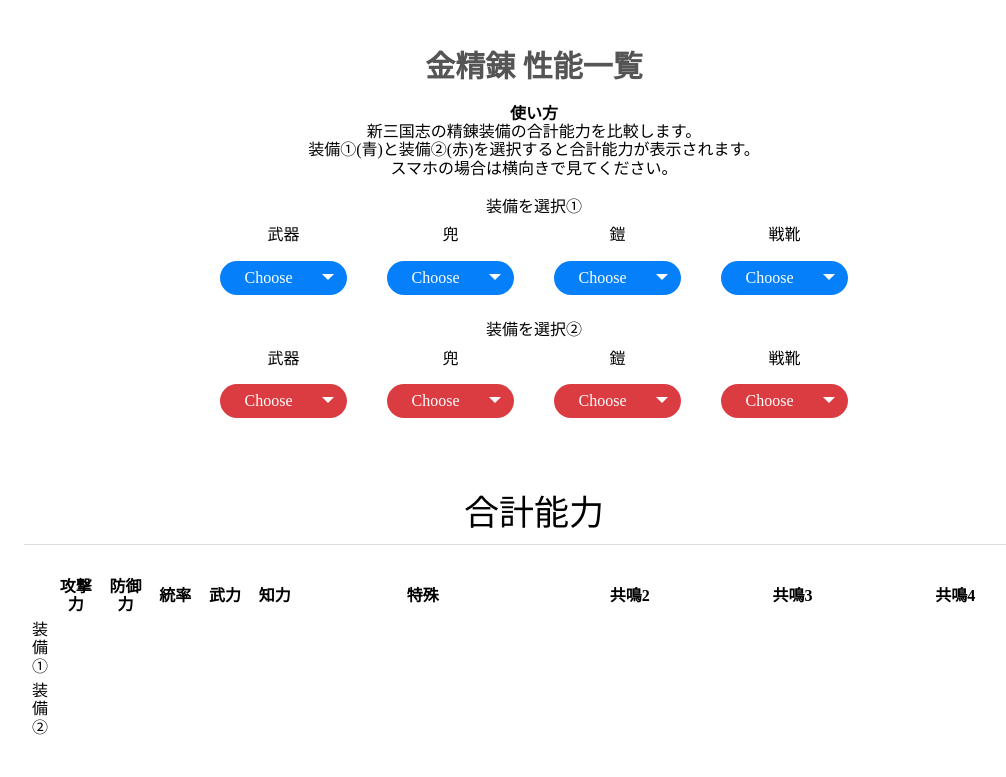
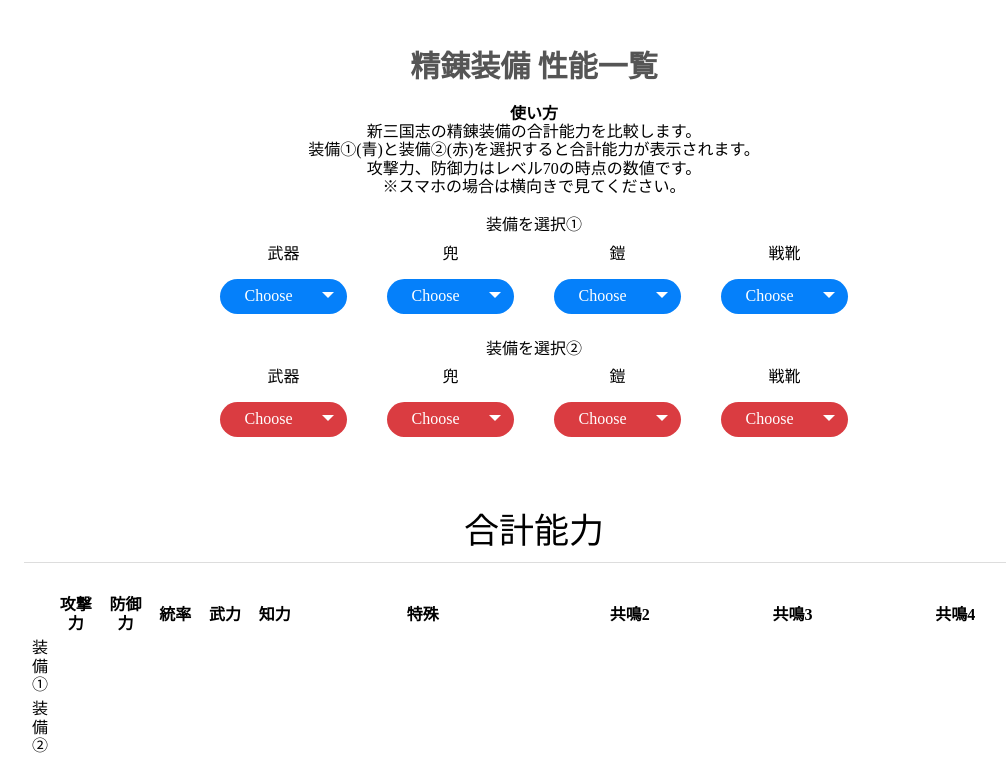
Before and after one commit to bob-xxxx/osakana-web, a plain HTML site: page kinseiren.html in a window 1280 px wide. Shown: the top 777 px of the page, without its empty margins (106-1112 px from the left). Drawn offline with Linux system fonts and the light colour scheme.

Commit message:
文言修正

```diff
--- a/kinseiren.html
+++ b/kinseiren.html
@@ -268,11 +268,12 @@
   </head>
   <body>
     <div class="container">
-      <h1 class="title">金精錬 性能一覧</h1>
+      <h1 class="title">精錬装備 性能一覧</h1>
       <div style="margin-top : 20px">
         <p> <b>使い方</b></p>
         <p>新三国志の精錬装備の合計能力を比較します。<br>装備①(青)と装備②(赤)を選択すると合計能力が表示されます。</p>
-        <p>スマホの場合は横向きで見てください。</p>
+        <p>攻撃力、防御力はレベル70の時点の数値です。</p>
+        <p>※スマホの場合は横向きで見てください。</p>
       </div>
       <div class="contents">
         <h2>装備を選択①</h2>
```
